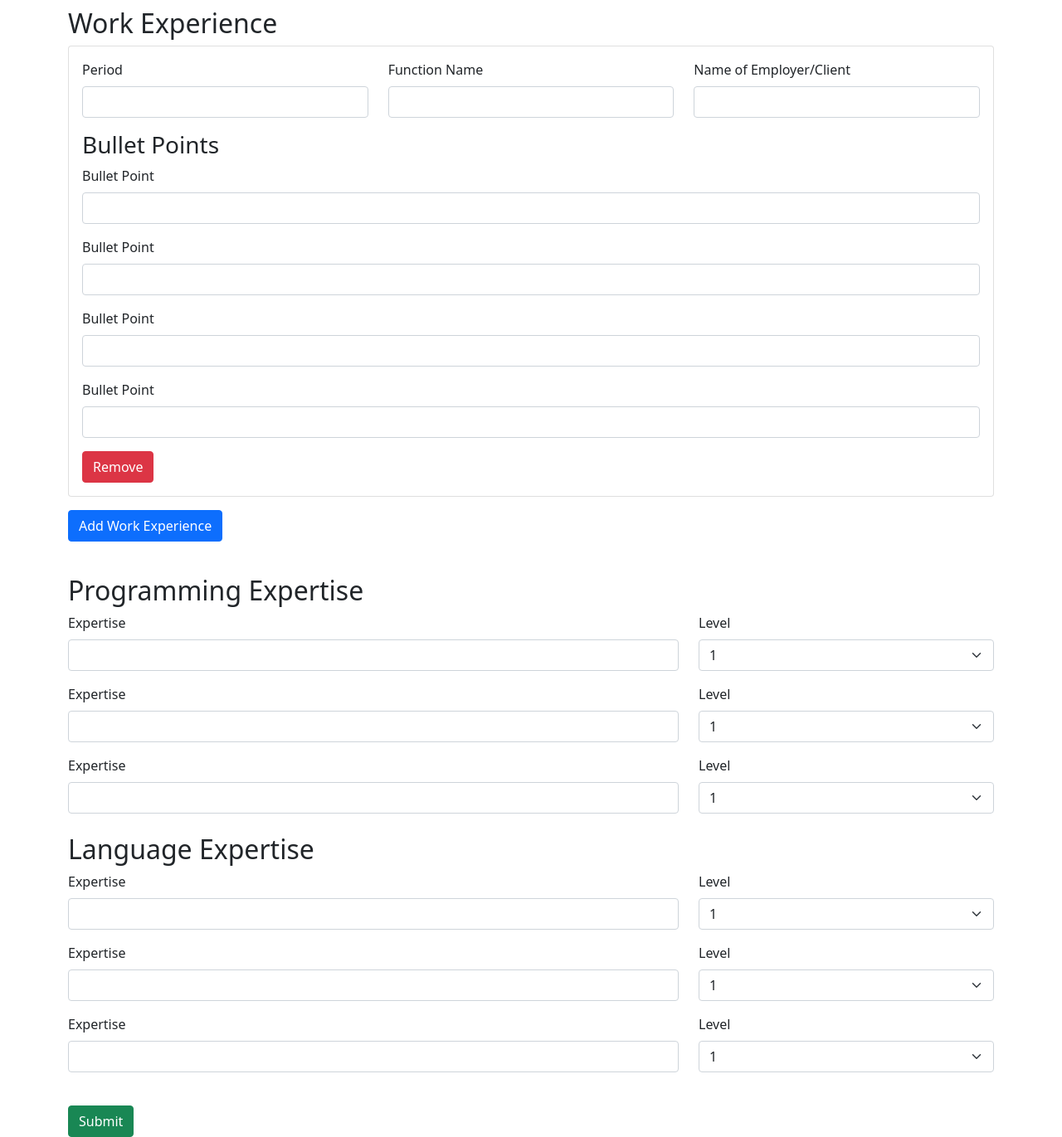
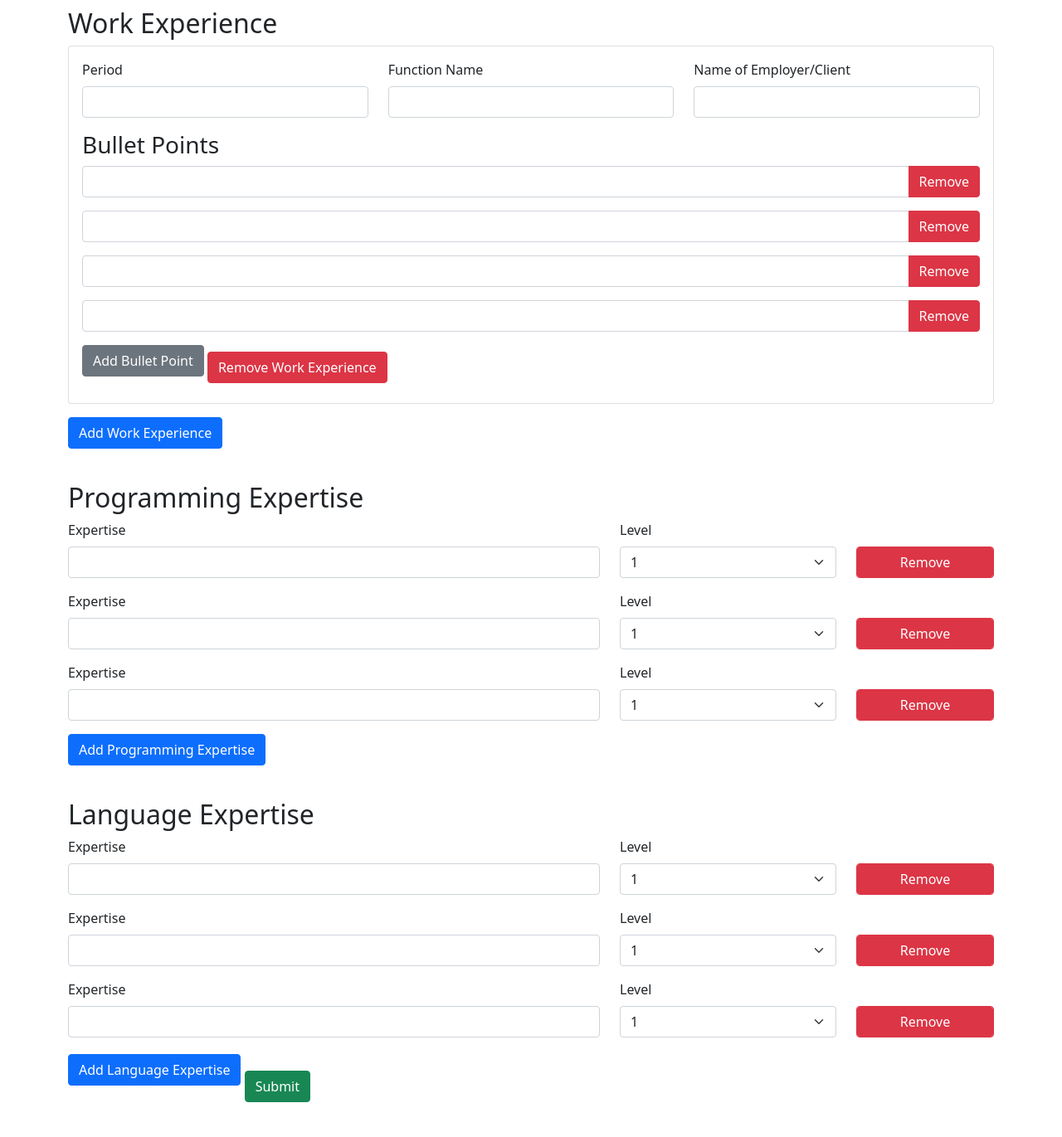
Before and after one commit to dakixr/FormCraftSuite, a Flask app: page / in a window 1280 px wide. Shown: the part 1691-3062 px from the top of the page at 83% size. After the commit the page ends 3020 px from the top, so only its background shows below. Run offline with Flask 3, Linux system fonts and the light colour scheme.

Commit message:
dynamic bullet points

```diff
--- a/project/templates/form.html
+++ b/project/templates/form.html
@@ -154,13 +154,18 @@
                                 </div>
                             </div>
                             <h3>Bullet Points</h3>
-                            {% for bullet_point_form in work_experience_form.bullet_points %}
-                                <div class="mb-3">
-                                    {{ bullet_point_form.bullet_point.label(class="form-label") }}
-                                    {{ bullet_point_form.bullet_point(class="form-control") }}
-                                </div>
-                            {% endfor %}
-                            <button type="button" class="btn btn-danger remove-work-experience">Remove</button>
+                            <div class="bullet-points-container">
+                                {% for bullet_point_form in work_experience_form.bullet_points %}
+                                    <div class="bullet-point-item mb-3">
+                                        <div class="input-group">
+                                            {{ bullet_point_form.bullet_point(class="form-control") }}
+                                            <button type="button" class="btn btn-danger remove-bullet-point">Remove</button>
+                                        </div>
+                                    </div>
+                                {% endfor %}
+                            </div>
+                            <button type="button" class="btn btn-secondary add-bullet-point mb-3">Add Bullet Point</button>
+                            <button type="button" class="btn btn-danger remove-work-experience">Remove Work Experience</button>
                         </div>
                     </div>
                 {% endfor %}
@@ -170,34 +175,44 @@
             <h2 class="mt-4">Programming Expertise</h2>
             <div id="programming-expertise-container">
                 {% for expertise_form in form.expertise_programming %}
-                    <div class="row mb-3">
-                        <div class="col-md-8">
+                    <div class="expertise-item row mb-3">
+                        <div class="col-md-7">
                             {{ expertise_form.expertise.label(class="form-label") }}
                             {{ expertise_form.expertise(class="form-control") }}
                         </div>
-                        <div class="col-md-4">
+                        <div class="col-md-3">
                             {{ expertise_form.level.label(class="form-label") }}
                             {{ expertise_form.level(class="form-select") }}
+                        </div>
+                        <div class="col-md-2">
+                            <label class="form-label">&nbsp;</label>
+                            <button type="button" class="btn btn-danger remove-expertise form-control">Remove</button>
                         </div>
                     </div>
                 {% endfor %}
             </div>
+            <button type="button" class="btn btn-primary mb-3" id="add-programming-expertise">Add Programming Expertise</button>
 
             <h2 class="mt-4">Language Expertise</h2>
             <div id="language-expertise-container">
                 {% for expertise_form in form.expertise_languages %}
-                    <div class="row mb-3">
-                        <div class="col-md-8">
+                    <div class="expertise-item row mb-3">
+                        <div class="col-md-7">
                             {{ expertise_form.expertise.label(class="form-label") }}
                             {{ expertise_form.expertise(class="form-control") }}
                         </div>
-                        <div class="col-md-4">
+                        <div class="col-md-3">
                             {{ expertise_form.level.label(class="form-label") }}
                             {{ expertise_form.level(class="form-select") }}
+                        </div>
+                        <div class="col-md-2">
+                            <label class="form-label">&nbsp;</label>
+                            <button type="button" class="btn btn-danger remove-expertise form-control">Remove</button>
                         </div>
                     </div>
                 {% endfor %}
             </div>
+            <button type="button" class="btn btn-primary mb-3" id="add-language-expertise">Add Language Expertise</button>
 
             <button type="submit" class="btn btn-success mt-4">Submit</button>
         </form>
@@ -235,13 +250,40 @@
             const container = document.getElementById('work-experience-container');
             const newWorkExperience = container.children[0].cloneNode(true);
             newWorkExperience.querySelectorAll('input, select').forEach(input => input.value = '');
+
+            // Clear bullet points
+            const bulletPointsContainer = newWorkExperience.querySelector('.bullet-points-container');
+            bulletPointsContainer.innerHTML = '';
+
             container.appendChild(newWorkExperience);
+        }
+
+        function addBulletPoint(workExperienceItem) {
+            const container = workExperienceItem.querySelector('.bullet-points-container');
+            const newBulletPoint = document.createElement('div');
+            newBulletPoint.className = 'bullet-point-item mb-3';
+            newBulletPoint.innerHTML = `
+                <div class="input-group">
+                    <input class="form-control" name="work_experience-${container.children.length}-bullet_points-${container.children.length}-bullet_point" placeholder="Enter a bullet point" type="text">
+                    <button type="button" class="btn btn-danger remove-bullet-point">Remove</button>
+                </div>
+            `;
+            container.appendChild(newBulletPoint);
+        }
+
+        function addExpertise(containerId) {
+            const container = document.getElementById(containerId);
+            const newExpertise = container.children[0].cloneNode(true);
+            newExpertise.querySelectorAll('input, select').forEach(input => input.value = '');
+            container.appendChild(newExpertise);
         }
 
         document.getElementById('add-highlight').addEventListener('click', addHighlight);
         document.getElementById('add-education').addEventListener('click', addEducation);
         document.getElementById('add-course').addEventListener('click', addCourse);
         document.getElementById('add-work-experience').addEventListener('click', addWorkExperience);
+        document.getElementById('add-programming-expertise').addEventListener('click', () => addExpertise('programming-expertise-container'));
+        document.getElementById('add-language-expertise').addEventListener('click', () => addExpertise('language-expertise-container'));
 
         document.addEventListener('click', function(e) {
             if (e.target && e.target.classList.contains('remove-highlight')) {
@@ -264,6 +306,21 @@
                     e.target.closest('.work-experience-item').remove();
                 }
             }
+            if (e.target && e.target.classList.contains('add-bullet-point')) {
+                addBulletPoint(e.target.closest('.work-experience-item'));
+            }
+            if (e.target && e.target.classList.contains('remove-bullet-point')) {
+                const bulletPointsContainer = e.target.closest('.bullet-points-container');
+                if (bulletPointsContainer.children.length > 1) {
+                    e.target.closest('.bullet-point-item').remove();
+                }
+            }
+            if (e.target && e.target.classList.contains('remove-expertise')) {
+                const expertiseContainer = e.target.closest('.row').parentElement;
+                if (expertiseContainer.children.length > 1) {
+                    e.target.closest('.expertise-item').remove();
+                }
+            }
         });
     </script>
 </body>
```
